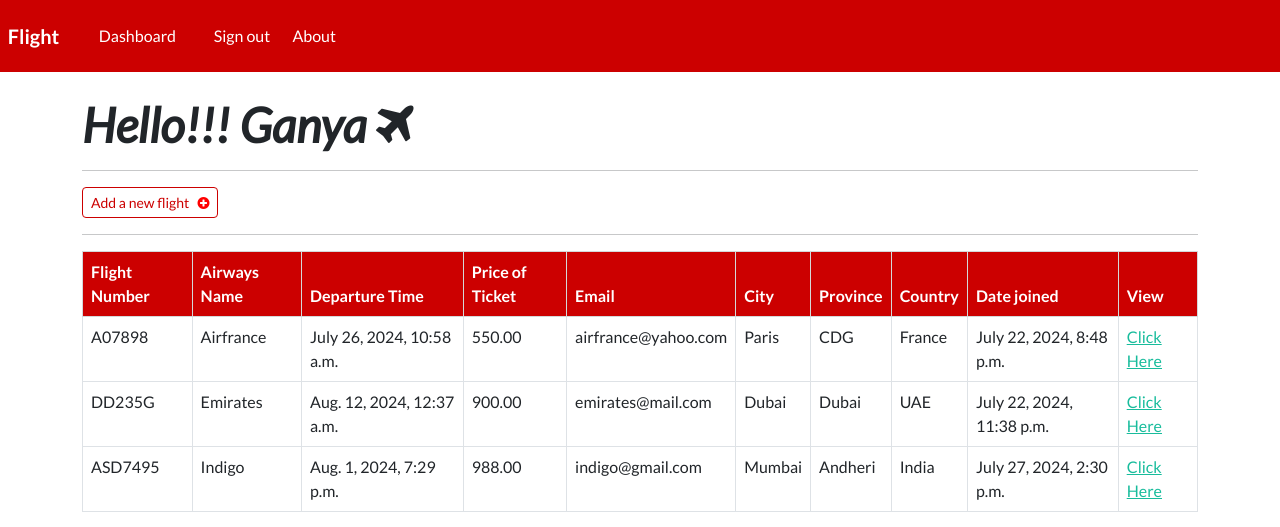
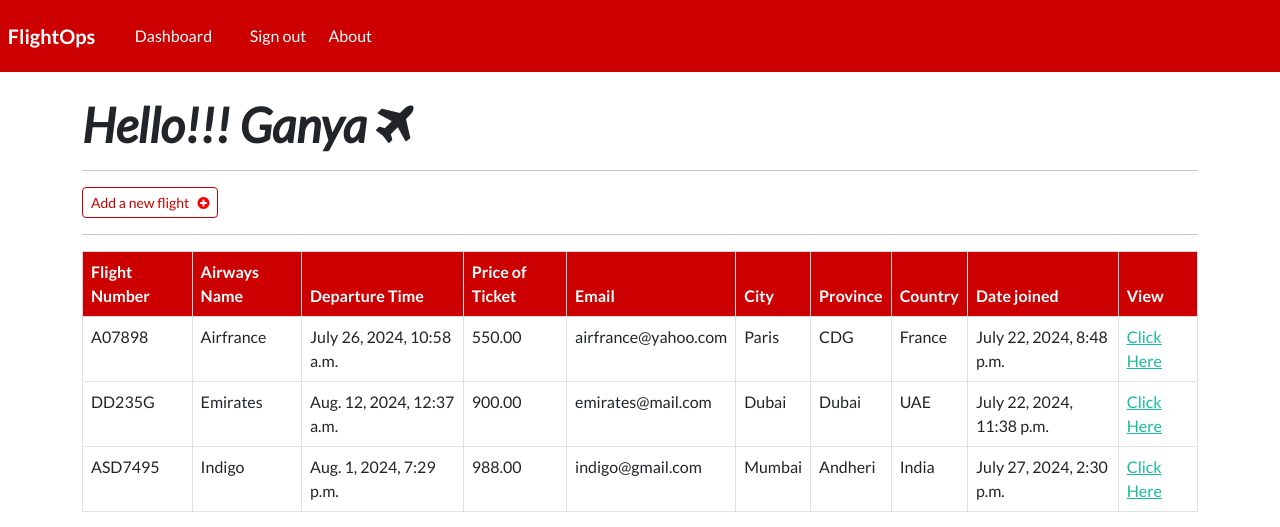
Before and after one commit to siddheshde/Flight, a Django app: page /dashboard in a window 1280 px wide. Shown: the top 527 px of the page. Run offline with Django 4.2, Linux system fonts and the light colour scheme; a user stored in the database is signed in; data comes from the database, SQL or seed files in the repository.

Commit message:
Flight name

```diff
--- a/webapp/templates/webapp/navbar.html
+++ b/webapp/templates/webapp/navbar.html
@@ -4,7 +4,7 @@
     <a class="navbar-brand main-heading" href="{% url '' %}" style="height: 40px;">
 
 
-      &nbsp; <strong> Flight </strong>
+      &nbsp; <strong> FlightOps </strong>
 
     </a>
 
```
